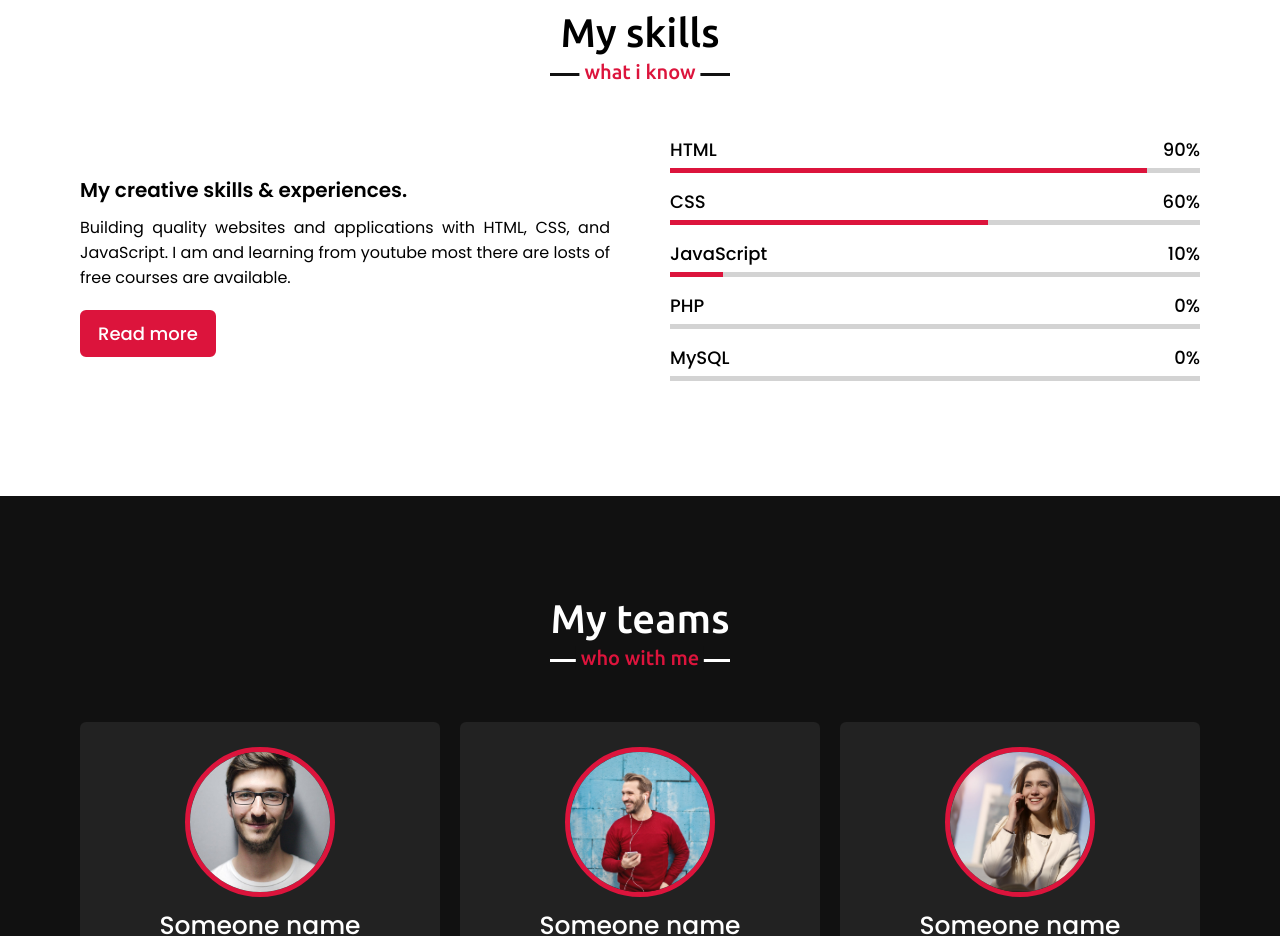
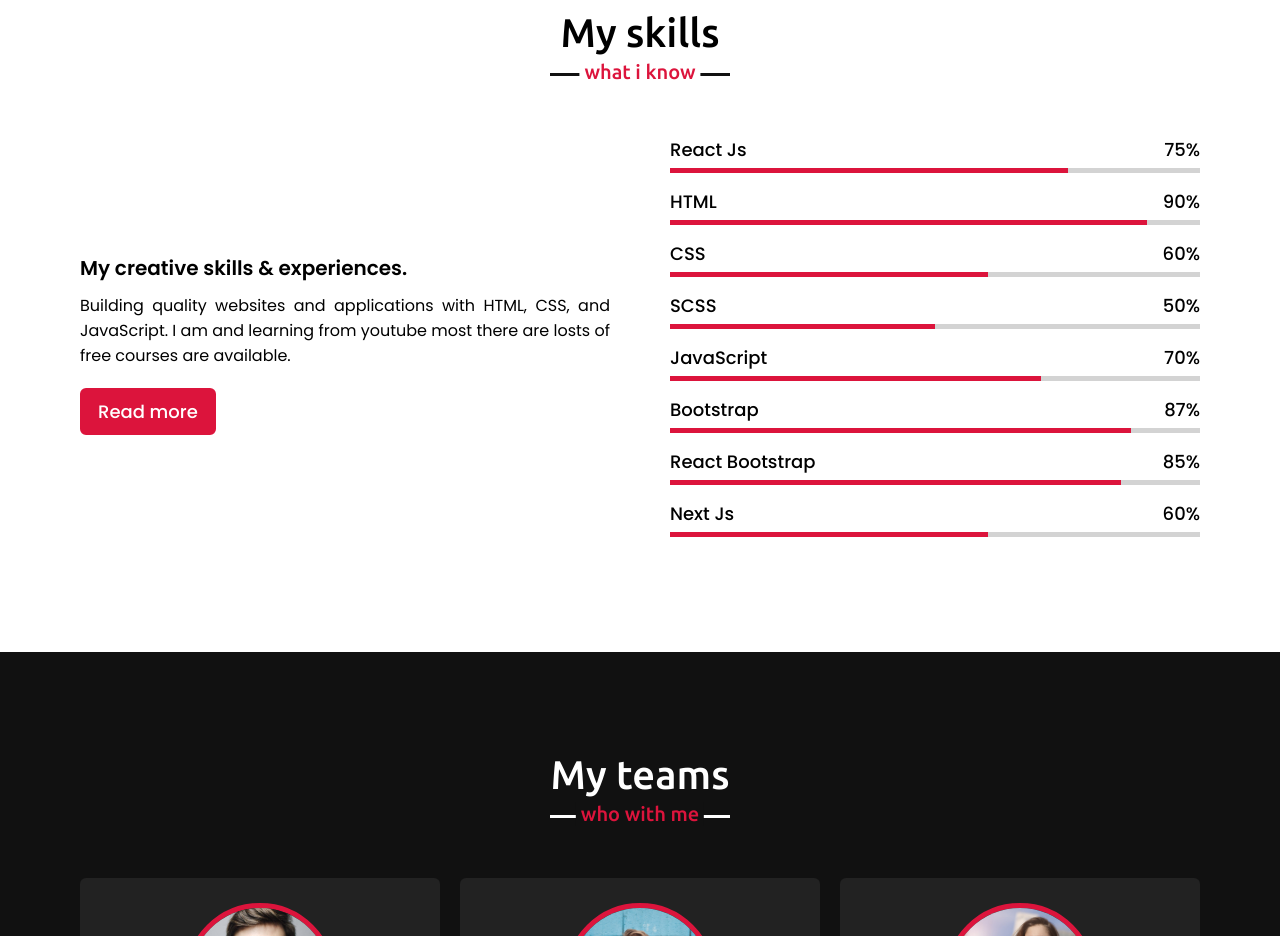
Before and after one commit to virenvaghasiyaa/virenvaghasiya, a plain HTML site: page index.html in a window 1280 px wide. Shown: the part 2720-3656 px from the top of the page. Drawn offline with nearby package versions, Linux system fonts and the light colour scheme; files whose address does not match are found by name.

Commit message:
added new skills

```diff
--- a/css/style.css
+++ b/css/style.css
@@ -362,20 +362,29 @@ section .title::after{
     top: 0;
     background: crimson;
 }
+.skills-content .right .react-js::before{
+    width: 75%;
+}
 .skills-content .right .html::before{
     width: 90%;
 }
 .skills-content .right .css::before{
     width: 60%;
 }
+.skills-content .right .scss::before{
+    width: 50%;
+}
 .skills-content .right .js::before{
-    width: 10%;
+    width: 70%;
 }
-.skills-content .right .php::before{
-    width: 0%;
+.skills-content .right .bootstrap::before{
+    width: 87%;
 }
-.skills-content .right .mysql::before{
-    width: 0%;
+.skills-content .right .react-bootstrap::before{
+    width: 85%;
+}
+.skills-content .right .next-js::before{
+    width: 60%;
 }
 
 /* teams section styling */
--- a/index.html
+++ b/index.html
@@ -126,6 +126,13 @@
                 <div class="column right">
                     <div class="bars">
                         <div class="info">
+                            <span>React Js</span>
+                            <span>75%</span>
+                        </div>
+                        <div class="line react-js"></div>
+                    </div>
+                    <div class="bars">
+                        <div class="info">
                             <span>HTML</span>
                             <span>90%</span>
                         </div>
@@ -140,24 +147,38 @@
                     </div>
                     <div class="bars">
                         <div class="info">
+                            <span>SCSS</span>
+                            <span>50%</span>
+                        </div>
+                        <div class="line scss"></div>
+                    </div>
+                    <div class="bars">
+                        <div class="info">
                             <span>JavaScript</span>
-                            <span>10%</span>
+                            <span>70%</span>
                         </div>
                         <div class="line js"></div>
                     </div>
                     <div class="bars">
                         <div class="info">
-                            <span>PHP</span>
-                            <span>0%</span>
+                            <span>Bootstrap</span>
+                            <span>87%</span>
                         </div>
-                        <div class="line php"></div>
+                        <div class="line bootstrap"></div>
                     </div>
                     <div class="bars">
                         <div class="info">
-                            <span>MySQL</span>
-                            <span>0%</span>
+                            <span>React Bootstrap</span>
+                            <span>85%</span>
                         </div>
-                        <div class="line mysql"></div>
+                        <div class="line react-bootstrap"></div>
+                    </div>
+                    <div class="bars">
+                        <div class="info">
+                            <span>Next Js</span>
+                            <span>60%</span>
+                        </div>
+                        <div class="line next-js"></div>
                     </div>
                 </div>
             </div>
```
